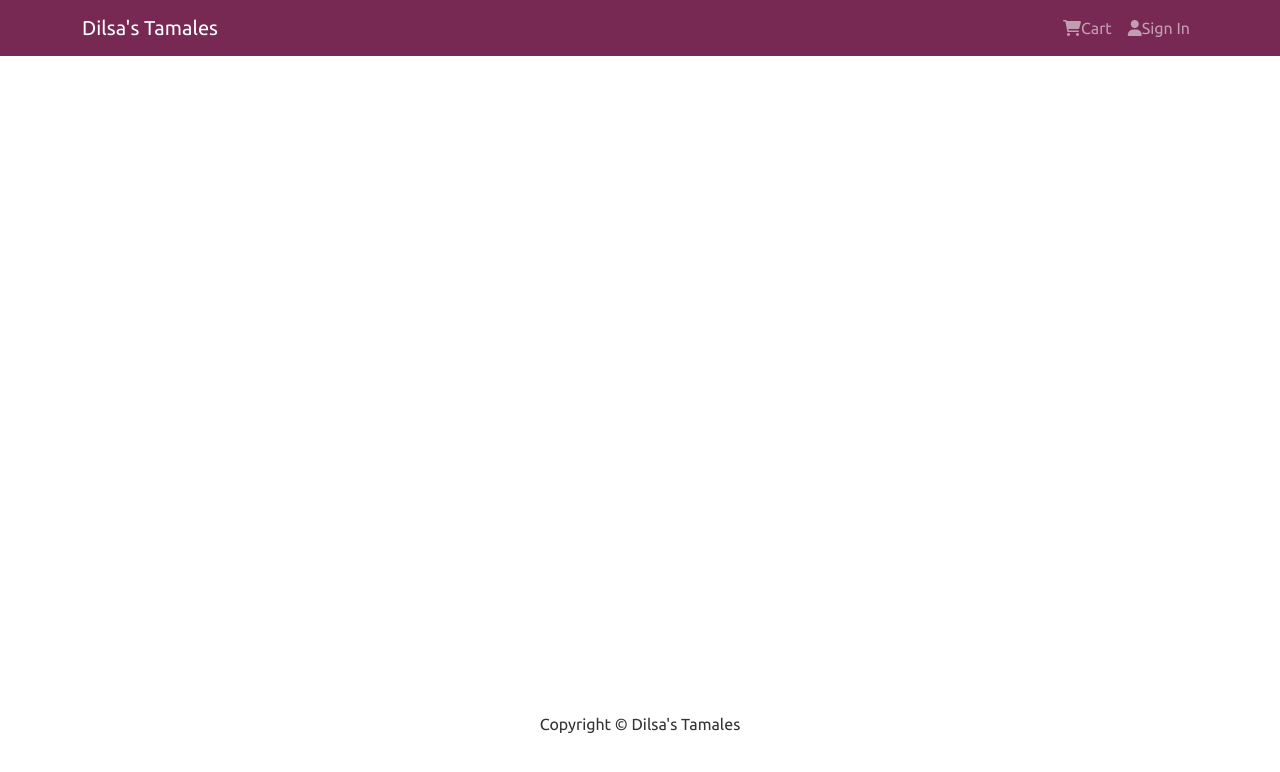
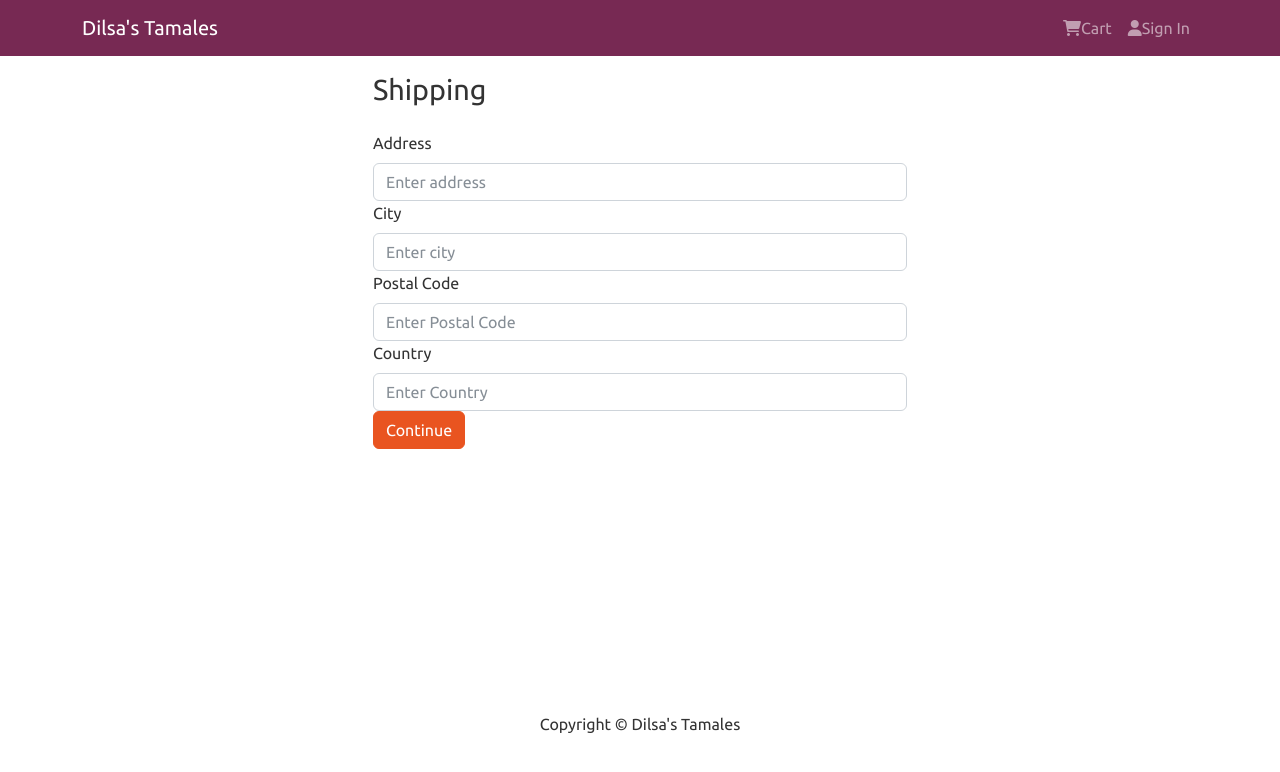
Before and after one commit to albertohuerta22/Tamal-Central, a React (Create React App) app in the folder frontend/: page /shipping in a window 1280 px wide. Shown: the top 772 px of the page. Built offline with nearby package versions, Linux system fonts and the light colour scheme.

Commit message:
created shipping screen, added save shipping action, reducer and functionality

```diff
--- a/frontend/src/App.js
+++ b/frontend/src/App.js
@@ -6,6 +6,7 @@
 import HomeScreen from './screens/HomeScreen';
 import ProductScreen from './screens/ProductScreen';
 import CartScreen from './screens/CartScreen';
+import ShippingScreen from './screens/ShippingScreen';
 
 const App = () => {
   return (
@@ -18,6 +19,7 @@
               <Route path="/" element={<HomeScreen />} />
               <Route path="/product/:id" element={<ProductScreen />} exact />
               <Route path="/cart" element={<CartScreen />} />
+              <Route path="/shipping" element={<ShippingScreen />} />
             </Routes>
           </Container>
         </main>
--- a/frontend/src/action/cartActions.js
+++ b/frontend/src/action/cartActions.js
@@ -29,3 +29,11 @@
 
   localStorage.setItem('cartItems', JSON.stringify(getState().cart.cartItems));
 };
+
+export const saveShippingAddress = (data) => (dispatch) => {
+  dispatch({
+    type: CART_SAVE_SHIPPING_ADDRESS,
+    payload: data,
+  });
+  localStorage.setItem('shippingAddress', JSON.stringify(data));
+};
--- /dev/null
+++ b/frontend/src/components/FormContainer.js
@@ -0,0 +1,16 @@
+import React from 'react';
+import { Container, Row, Col } from 'react-bootstrap';
+
+const FormContainer = ({ children }) => {
+  return (
+    <Container>
+      <Row className="justify-content-md-center">
+        <Col xs={12} md={6}>
+          {children}
+        </Col>
+      </Row>
+    </Container>
+  );
+};
+
+export default FormContainer;
--- a/frontend/src/reducers/cartReducers.js
+++ b/frontend/src/reducers/cartReducers.js
@@ -34,7 +34,11 @@
         ...state,
         cartItems: state.cartItems.filter((x) => x.product !== action.payload), // items that do not match the chosen payload
       };
-
+    case CART_SAVE_SHIPPING_ADDRESS:
+      return {
+        ...state,
+        shippingAddress: action.payload,
+      };
     default:
       return state;
   }
--- a/frontend/src/screens/CartScreen.js
+++ b/frontend/src/screens/CartScreen.js
@@ -26,8 +26,6 @@
   const cart = useSelector((state) => state.cart);
   const { cartItems } = cart;
 
-  console.log(cartItems);
-
   // const cartItems = localStorage.getItem('cartItems')
   //   ? JSON.parse(localStorage.getItem('cartItems'))
   //   : [];
@@ -39,7 +37,7 @@
   // });
 
   const checkoutHandler = () => {
-    console.log('checkout clicked');
+    navigate(`/shipping`);
   };
 
   const removeFromCartHandler = (id) => {
--- /dev/null
+++ b/frontend/src/screens/ShippingScreen.js
@@ -0,0 +1,88 @@
+import React, { useState } from 'react';
+import { useNavigate } from 'react-router-dom';
+import { Form, Button } from 'react-bootstrap';
+import { useDispatch, useSelector } from 'react-redux';
+import FormContainer from '../components/FormContainer';
+import { saveShippingAddress } from '../action/cartActions';
+// import CheckoutSteps from '../components/CheckoutSteps';
+
+const ShippingScreen = () => {
+  const dispatch = useDispatch();
+  const navigate = useNavigate();
+
+  // const cart = useSelector((state) => state.cart);
+  // const { shippingAddress } = cart;
+
+  const shippingAddress = localStorage.getItem('shippingAddress')
+    ? JSON.parse(localStorage.getItem('shippingAddress'))
+    : {};
+
+  const [address, setAddress] = useState(shippingAddress.address || '');
+  const [city, setCity] = useState(shippingAddress.city || '');
+  const [postalCode, setPostalCode] = useState(
+    shippingAddress.postalCode || ''
+  );
+  const [country, setCountry] = useState(shippingAddress.country || '');
+
+  const submitHandler = (e) => {
+    e.preventDefault();
+    dispatch(saveShippingAddress({ address, city, postalCode, country }));
+    navigate('/payment');
+    // console.log('submitShipping pressed');
+  };
+
+  return (
+    <FormContainer>
+      {/* <CheckoutSteps step1 step2 /> */}
+      <h1>Shipping</h1>
+      <Form onSubmit={submitHandler}>
+        <Form.Group controlId="address">
+          <Form.Label>Address</Form.Label>
+          <Form.Control
+            type="text"
+            placeholder="Enter address"
+            value={address}
+            required
+            onChange={(e) => setAddress(e.target.value)}
+          ></Form.Control>
+        </Form.Group>
+        <Form.Group controlId="city">
+          <Form.Label>City</Form.Label>
+          <Form.Control
+            type="text"
+            placeholder="Enter city"
+            value={city}
+            required
+            onChange={(e) => setCity(e.target.value)}
+          ></Form.Control>
+        </Form.Group>
+        <Form.Group controlId="postalCode">
+          <Form.Label>Postal Code</Form.Label>
+          <Form.Control
+            type="text"
+            placeholder="Enter Postal Code"
+            value={postalCode}
+            required
+            onChange={(e) => setPostalCode(e.target.value)}
+          ></Form.Control>
+        </Form.Group>
+        <Form.Group controlId="country">
+          <Form.Label>Country</Form.Label>
+          <Form.Control
+            type="text"
+            placeholder="Enter Country"
+            value={country}
+            required
+            onChange={(e) => setCountry(e.target.value)}
+          ></Form.Control>
+        </Form.Group>
+
+        <Button type="submit" variant="primary">
+          Continue
+        </Button>
+      </Form>
+    </FormContainer>
+  );
+};
+
+export default ShippingScreen;
```
